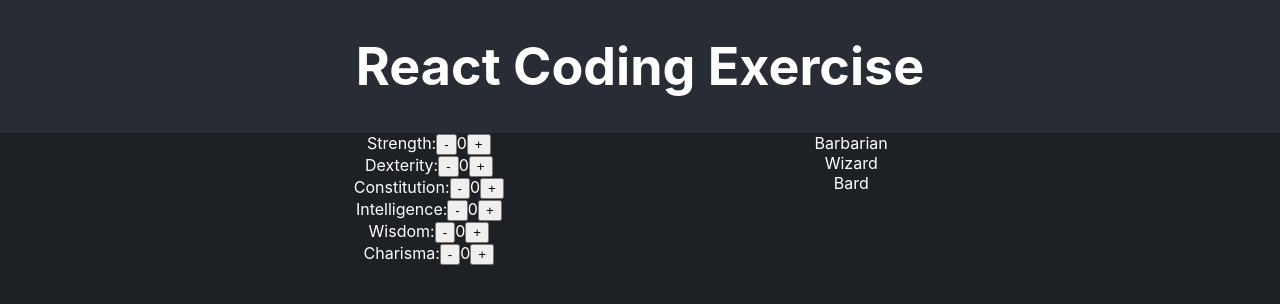
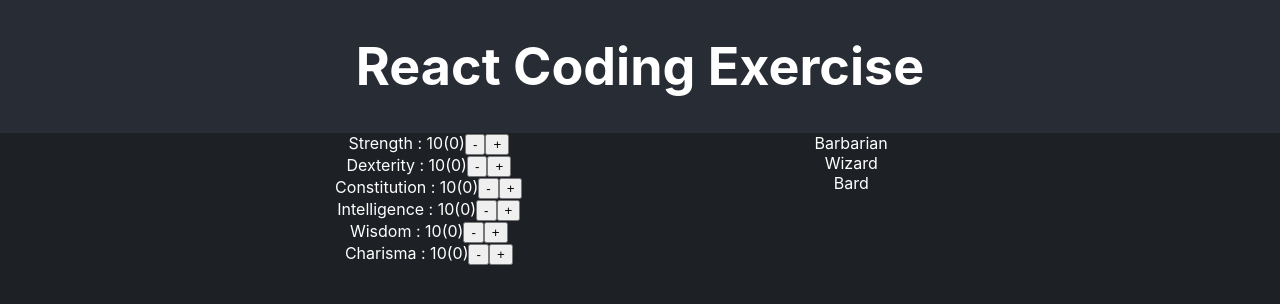
Before and after one commit to Jammy-Louie/recruiting-webapp-character, a React (Create React App) app: page / in a window 1280 px wide. Shown: the top 304 px of the page. Built offline with nearby package versions, Linux system fonts and the light colour scheme.

Commit message:
Add attribute modifer and default character attributes to 10

```diff
--- a/src/App.tsx
+++ b/src/App.tsx
@@ -2,15 +2,14 @@ import { useReducer } from 'react';
 
 import CharacterDetails from "./components/CharacterDetails";
 import characterReducer from './reducers/characterReducer';
-import {INITIAL_CHARACTER_STATE} from "./consts";
 import {Attribute} from "./types";
+import {generateNewCharacter} from "./util/characterUtils";
 
 import './App.css';
 
 
-
 function App() {
-    const [character, dispatch] = useReducer(characterReducer, INITIAL_CHARACTER_STATE);
+    const [character, dispatch] = useReducer(characterReducer, generateNewCharacter());
 
     const updateAttribute = (
         attribute: Attribute,
--- a/src/components/AttributeModifer.tsx
+++ b/src/components/AttributeModifer.tsx
@@ -22,11 +22,14 @@ const AttributeModifier = (props: AttributeModifierProps) => {
             <section className="App-section">
                 {
                     ATTRIBUTE_LIST.map( (attribute: Attribute, index: number) => {
+
                         return (
                             <div key={index}>
-                                {attribute}:
+                                <span>
+                                {`${attribute} : ${props.characterAttributeConfig[attribute].value}`}
+                                {`(${props.characterAttributeConfig[attribute].modifier})`}
+                                </span>
                                 <button onClick={_ => decreaseAttribute(attribute)}>-</button>
-                                <span>{props.characterAttributeConfig[attribute].value}</span>
                                 <button onClick={_ => increaseAttribute(attribute)}>+</button>
                             </div>
                         )
--- a/src/consts.ts
+++ b/src/consts.ts
@@ -1,4 +1,4 @@
-import {Attribute, Character, Class, ClassAttributes, Skill} from "./types";
+import {Attribute, Class, ClassAttributes, Skill} from "./types";
 
 export const ATTRIBUTE_LIST: Array<Attribute> = [
     'Strength',
@@ -55,16 +55,4 @@ export const SKILL_LIST: Array<Skill> = [
     { name: 'Sleight of Hand', attributeModifier: 'Dexterity' },
     { name: 'Stealth', attributeModifier: 'Dexterity' },
     { name: 'Survival', attributeModifier: 'Wisdom' },
-
 ]
-
-export const INITIAL_CHARACTER_STATE: Character ={
-    attributes: {
-        Strength: {value: 0},
-        Dexterity: {value: 0},
-        Constitution: {value: 0},
-        Intelligence: {value: 0},
-        Wisdom: {value: 0},
-        Charisma: {value: 0},
-    }
-}
--- a/src/reducers/characterReducer.tsx
+++ b/src/reducers/characterReducer.tsx
@@ -1,4 +1,5 @@
 import {Attribute, Character} from "../types";
+import {calculateModifier} from "../util/characterUtils";
 
 type Action =
     | { type: "UPDATE_ATTRIBUTE"; attribute: Attribute, attributeValue: number };
@@ -13,7 +14,8 @@ const characterReducer = (
                 attributes: {
                     ...state.attributes,
                     [action.attribute]: {
-                        value: action.attributeValue
+                        value: action.attributeValue,
+                        modifier: calculateModifier(action.attributeValue)
                     }
                 }
             }
--- a/src/types.ts
+++ b/src/types.ts
@@ -36,8 +36,9 @@ export type Skill = {
     attributeModifier: Attribute;
 }
 
-type CharacterAttribute = {
+export type CharacterAttribute = {
     value: number;
+    modifier: number;
 }
 
 export type CharacterAttributeConfig = Record<Attribute, CharacterAttribute>
--- /dev/null
+++ b/src/util/characterUtils.tsx
@@ -0,0 +1,25 @@
+import {Character, CharacterAttribute} from "../types";
+
+export const calculateModifier = (value: number): number => {
+    return Math.floor((value - 10) / 2);
+}
+
+const generateCharacterAttribute = (value: number): CharacterAttribute => {
+    return {
+        value,
+        modifier: calculateModifier(value)
+    }
+}
+
+export const generateNewCharacter = ():Character => {
+    return {
+        attributes: {
+            Strength: generateCharacterAttribute(10),
+            Dexterity: generateCharacterAttribute(10),
+            Constitution: generateCharacterAttribute(10),
+            Intelligence: generateCharacterAttribute(10),
+            Wisdom: generateCharacterAttribute(10),
+            Charisma: generateCharacterAttribute(10),
+        }
+    }
+}
```
